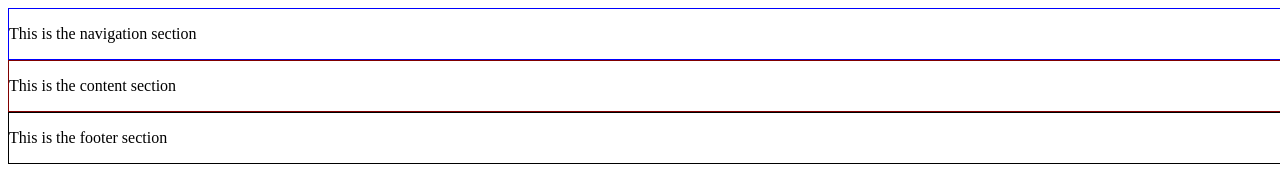
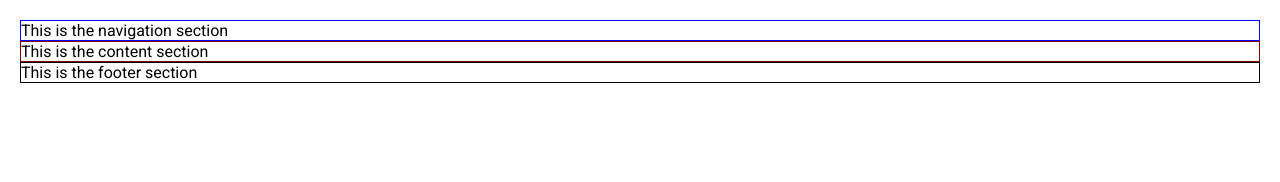
Before and after one commit to okwaroissa/joRawilla-USA-Website, a plain HTML site: page index.html in a window 1280 px wide. Drawn offline with Linux system fonts and the light colour scheme.

Commit message:
adding base styles in css

```diff
--- a/mystyles.css
+++ b/mystyles.css
@@ -1,6 +1,14 @@
-html, body{
-    width:100%;
-    height: 100%;
+@import url("https://fonts.googleapis.com/css2?family=Roboto&display=swap");
+
+*{
+    margin:0;
+    padding:0;
+    box-sizing: border-box;
+}
+body{
+    font-family: "Roboto", sans-serif;
+    min-height: 100vh;
+    padding: 20px;
 }
 
 #navigation{
```
